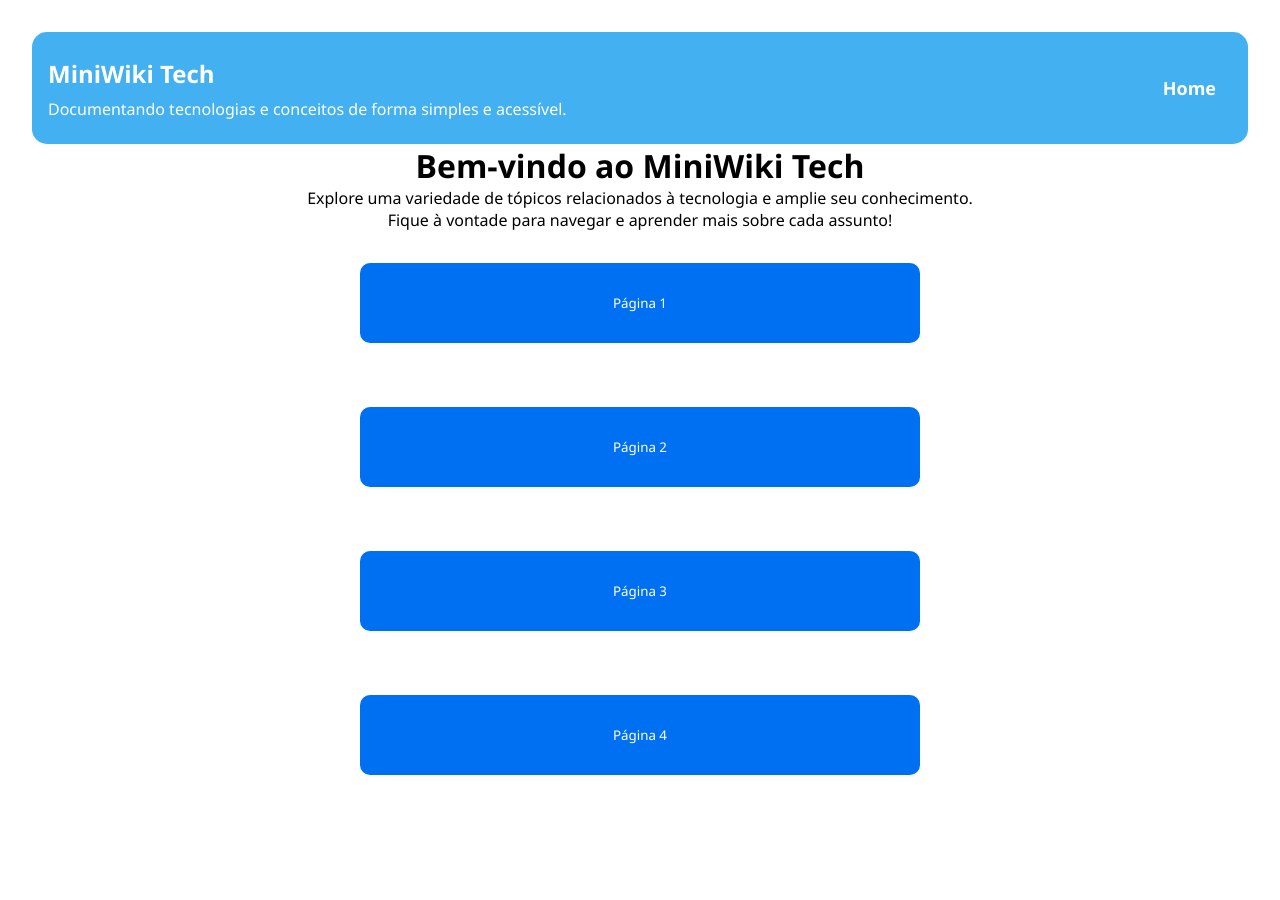
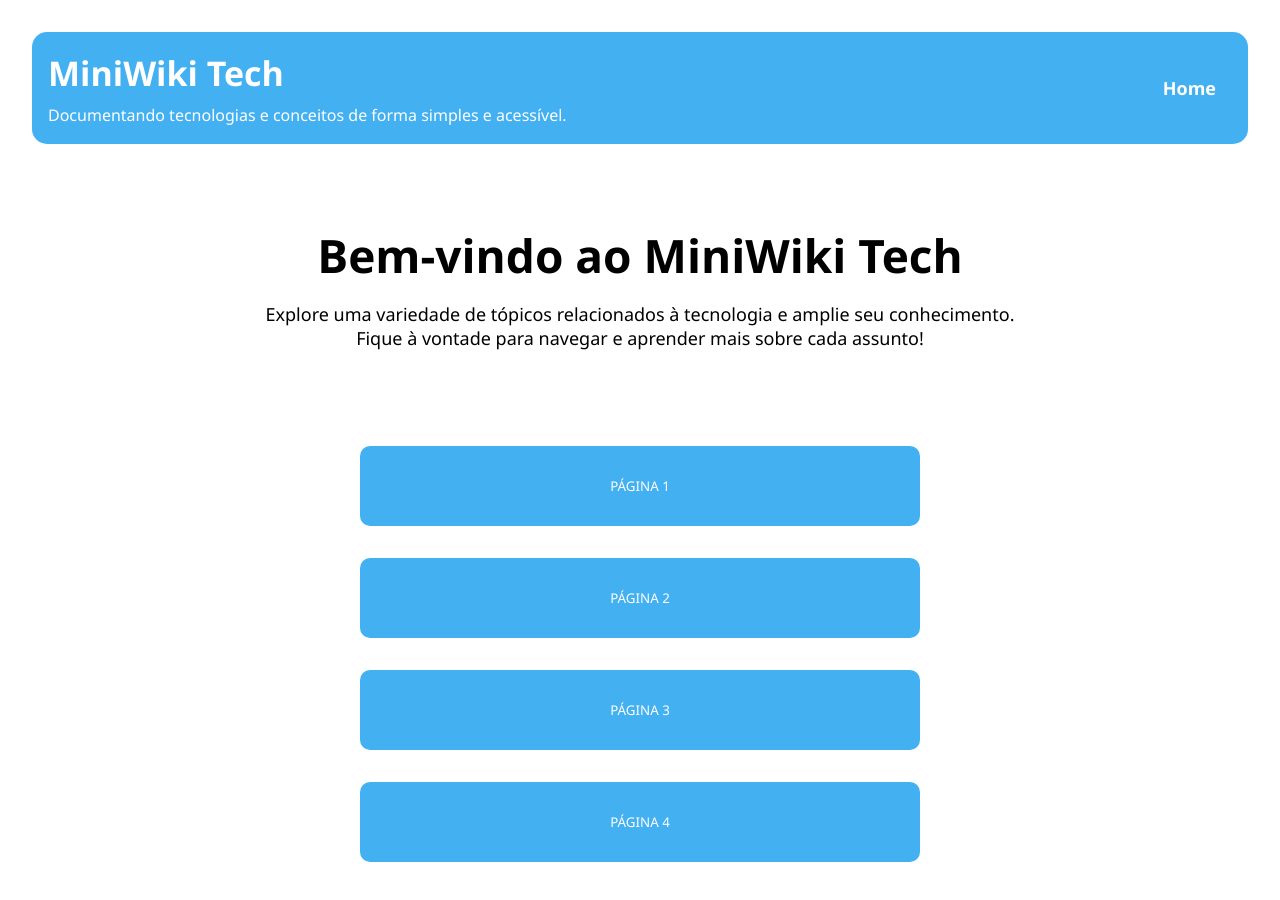
Before and after one commit to turco-vic/FrontEnd-Mini.Wiki.Tech, a Next.js app: page /home in a window 1280 px wide. Shown: the top 900 px of the page. Before the commit the page ends 839 px from the top, so only its background shows below. Built offline with nearby package versions, Linux system fonts and the light colour scheme.

Commit message:
Create Button Component

```diff
--- a/src/app/home/Home.module.css
+++ b/src/app/home/Home.module.css
@@ -6,19 +6,22 @@
     padding: 2rem;
 }
 
-.navButton {
-    background-color: #0070f3;
-    color: #ffffff;
-    border: none;
-    border-radius: 10px;
-    padding: 0.5rem 1rem;
-    cursor: pointer;
-    transition: background-color 0.3s ease;
-    width: 35rem;
-    height: 5rem;
-    margin: 2rem;
+.title {
+    color: #000000;
+    font-size: 46px;
+    font-weight: bold;
+    margin-top: 5rem;
+    margin-bottom: 1rem;
+}
 
-    &:hover {
-        background-color: #005bb5;
-    }
+.description {
+    color: #000000;
+    font-size: 18px;
 }
+
+.text {
+    display: flex;
+    flex-direction: column;
+    align-items: center;
+    margin-bottom: 5rem;
+}
--- a/src/app/home/page.jsx
+++ b/src/app/home/page.jsx
@@ -1,31 +1,21 @@
 import styles from "./Home.module.css";
 import Header from "../../components/Header";
-import Link from "next/link";
+import Button from "../../components/Button";
 
 export default function Home() {
   return (
     <div className={styles.container}>
       <Header />
-      <h1 className={styles.title}>Bem-vindo ao MiniWiki Tech</h1>
-      <p className={styles.description}>Explore uma variedade de tópicos relacionados à tecnologia e amplie seu conhecimento.</p>
-      <p className={styles.description}>Fique à vontade para navegar e aprender mais sobre cada assunto!</p>
+      <div className={styles.text}>
+        <h1 className={styles.title}>Bem-vindo ao MiniWiki Tech</h1>
+        <p className={styles.description}>Explore uma variedade de tópicos relacionados à tecnologia e amplie seu conhecimento.</p>
+        <p className={styles.description}>Fique à vontade para navegar e aprender mais sobre cada assunto!</p>
+      </div>
 
-      <Link href="/page1">
-        <button className={styles.navButton}>Página 1</button>
-      </Link>
-
-      <Link href="/page2">
-        <button className={styles.navButton}>Página 2</button>
-      </Link>
-
-      <Link href="/page3">
-        <button className={styles.navButton}>Página 3</button>
-      </Link>
-
-      <Link href="/page4">
-        <button className={styles.navButton}>Página 4</button>
-      </Link>
-
+      <Button text="PÁGINA 1" href="/pag1" />
+      <Button text="PÁGINA 2" href="/pag2" />
+      <Button text="PÁGINA 3" href="/pag3" />
+      <Button text="PÁGINA 4" href="/pag4" />
     </div>
   );
 }
--- a/src/app/not-found.jsx
+++ b/src/app/not-found.jsx
@@ -6,7 +6,7 @@ export default function NotFound() {
         <div className={style.notFound}>
             <div className={style.errorCode}>404</div>
 
-            <div className={style.illustration}>🚀💫</div>
+            <div className={style.illustration}>😶‍🌫️😴</div>
 
             <h1 className={style.title}>Oops! Página Não Encontrada</h1>
 
@@ -16,7 +16,7 @@ export default function NotFound() {
             </p>
 
             <Link href="/home" className={style.homeButton}>
-                🏠 Voltar ao Início
+                🏠 Home
             </Link>
         </div>
     );
--- /dev/null
+++ b/src/components/Button.jsx
@@ -0,0 +1,12 @@
+import styles from "../styles/Button.module.css";
+import Link from "next/link";
+
+export default function Button({ text,href }) {
+    return (
+        <div className={styles.buttonContainer}>
+            <Link href={href}>
+                <button className={styles.navButton}>{text}</button>
+            </Link>
+        </div>
+    );
+}
--- /dev/null
+++ b/src/styles/Button.module.css
@@ -0,0 +1,22 @@
+.buttonContainer {
+    display: flex;
+    flex-direction: column;
+    align-items: center;
+}
+
+.navButton {
+    background-color: #43b0f1;
+    color: #ffffff;
+    border: none;
+    border-radius: 10px;
+    padding: 0.5rem 1rem;
+    cursor: pointer;
+    transition: background-color 0.3s ease;
+    width: 35rem;
+    height: 5rem;
+    margin: 1rem;
+
+    &:hover {
+        background-color: #005bb5;
+    }
+}
--- a/src/styles/Header.module.css
+++ b/src/styles/Header.module.css
@@ -21,7 +21,7 @@
 
 .title {
     color: #ffffff;
-    font-size: 24px;
+    font-size: 34px;
     font-weight: bold;
 }
 
```
Also changed, not shown: src/styles/NotFound.module.css (+5 -5 lines).
